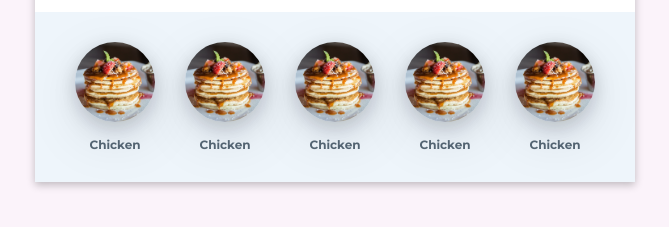
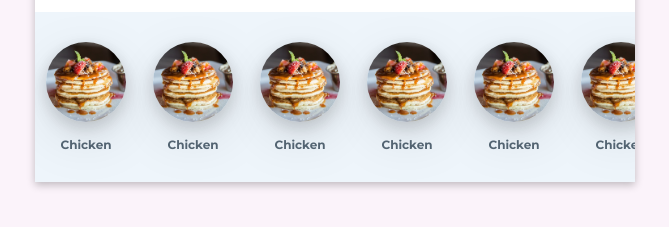
Before and after one commit to zilva149/js-recipes-app, a website: page public/index.html in a window 1280 px wide. Shown: the part 349-576 px from the top of the page, without its empty margins (305-974 px from the left). Drawn offline with Linux system fonts and the light colour scheme.

Commit message:
favorite recipes section display - done

```diff
--- a/public/assets/css/app.css
+++ b/public/assets/css/app.css
@@ -141,16 +141,52 @@ img {
   cursor: pointer;
 }
 
-/* Favorite Recipes Section */
+/* FAVORITE RECIPES SECTION */
 
 .fav-section {
   background-color: #eef5fb;
 }
 
 .fav-section .container {
+  width: 100%;
   display: grid;
   grid-auto-flow: column;
-  gap: 1rem;
+  grid-auto-columns: 29%;
+  gap: 0.5rem;
+  overflow-x: auto;
+  overscroll-behavior-inline: contain;
+}
+
+@media screen and (min-width: 500px) {
+  .fav-section .container {
+    grid-auto-columns: 21%;
+  }
+}
+
+@media screen and (min-width: 568px) {
+  .fav-section .container {
+    grid-auto-columns: 17%;
+  }
+}
+
+.snaps-inline {
+  scroll-snap-type: inline mandatory;
+  scroll-padding-inline: 1.5rem;
+}
+
+.snaps-inline > * {
+  scroll-snap-align: start;
+}
+
+/* Hide scrollbar for Chrome, Safari and Opera */
+.fav-section .container::-webkit-scrollbar {
+  display: none;
+}
+
+/* Hide scrollbar for IE, Edge and Firefox */
+.fav-section .container {
+  -ms-overflow-style: none; /* IE and Edge */
+  scrollbar-width: none; /* Firefox */
 }
 
 .fav-recipe {
--- a/public/index.html
+++ b/public/index.html
@@ -21,8 +21,14 @@
         </div>
       </header>
 
-      <section class="fav-section">
+      <section class="fav-section snaps-inline">
         <div class="container">
+          <div class="fav-recipe">
+            <div class="img">
+              <img src="./assets/img/pancakes.jpg" alt="food" />
+            </div>
+            <h6>Chicken</h6>
+          </div>
           <div class="fav-recipe">
             <div class="img">
               <img src="./assets/img/pancakes.jpg" alt="food" />
```
